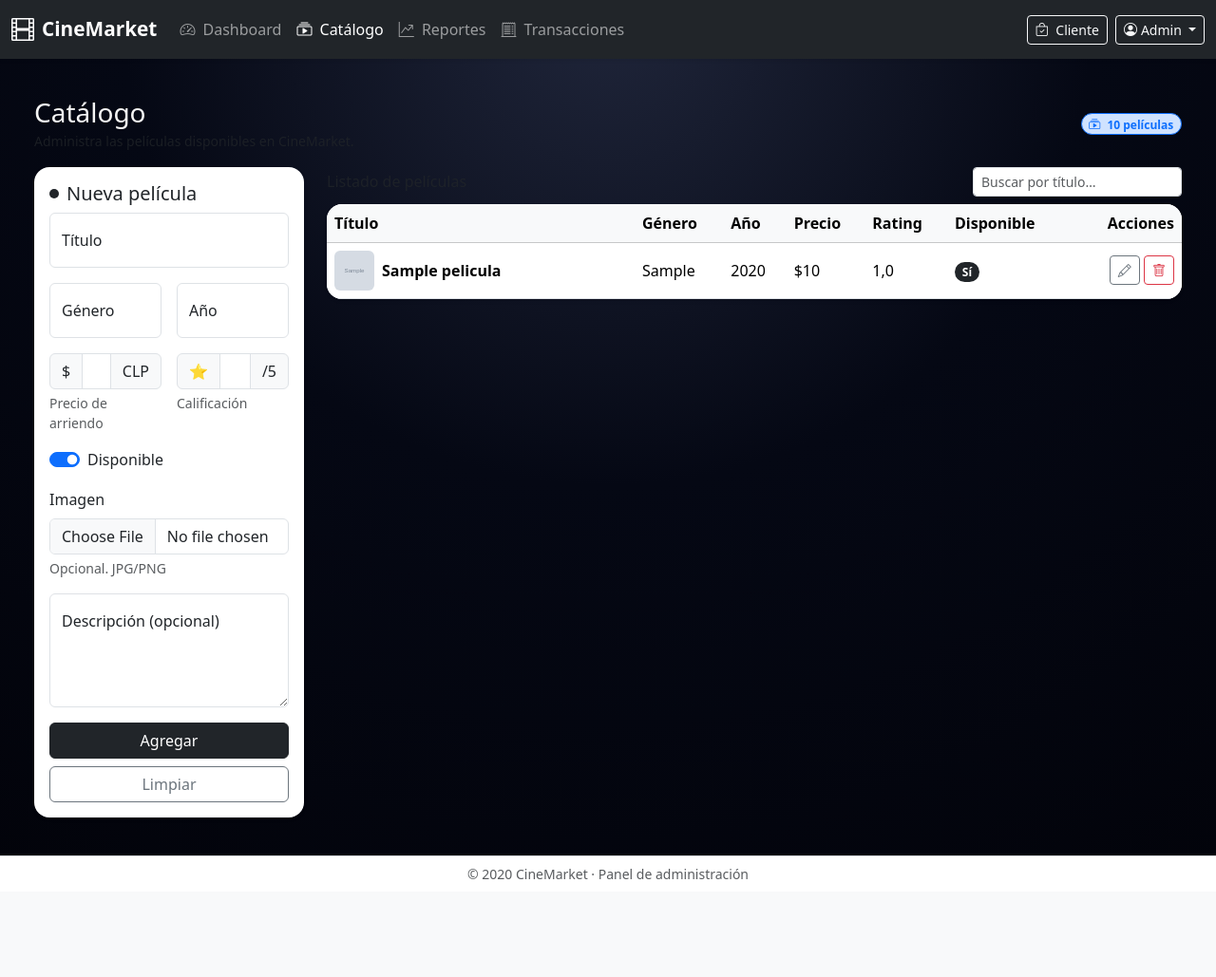
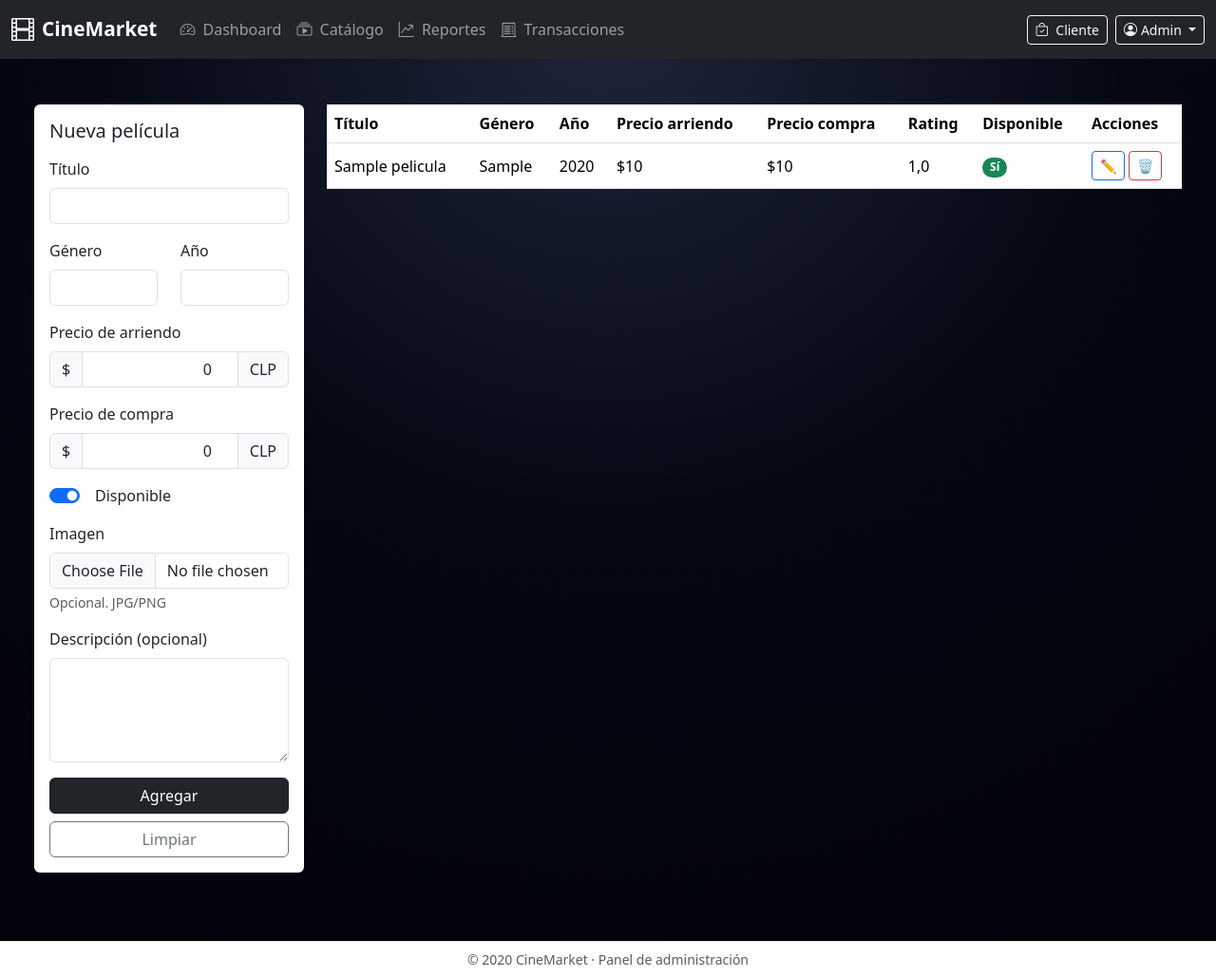
Before and after one commit to Nick24x/cinemarket, a Django app: template templates/panel/catalogo_admin.html in a window 1280 px wide. Shown: the whole page at 95% size. Before the commit the page ends 926 px from the top, so only its background shows below. Run offline with Django 5.2, Linux system fonts and the light colour scheme; tables that the repository leaves empty hold one stand-in row (values such as "Sample post"); the template is opened without the code that fills it: values that come from a table or form of the project are taken from there, most other values are stand-ins (such as "Sample title", 1, 10 or a date in 2020); grey boxes marked "Sample" are stand-in pictures.

Commit message:
Admin: precios separados (arriendo/compra), formularios actualizados y tabla del catálogo corregida

```diff
--- a/peliculas/forms.py
+++ b/peliculas/forms.py
@@ -4,8 +4,31 @@ from .models import Pelicula
 class PeliculaForm(forms.ModelForm):
     class Meta:
         model = Pelicula
-        fields = ['titulo','genero','anio','precio_arriendo','calificacion','disponible','imagen','descripcion']
+        fields = [
+            "titulo",
+            "genero",
+            "anio",
+            "precio_arriendo",
+            "precio_compra",
+            "disponible",
+            "calificacion",
+            "imagen",
+            "descripcion",
+        ]
         widgets = {
-            # ...
-            'disponible': forms.CheckboxInput(attrs={'class': 'form-check-input'}),
+            "titulo": forms.TextInput(attrs={"class": "form-control"}),
+            "genero": forms.TextInput(attrs={"class": "form-control"}),
+            "anio": forms.NumberInput(attrs={"class": "form-control", "min": 1900, "max": 2100}),
+            "precio_arriendo": forms.NumberInput(
+                attrs={"class": "form-control text-end", "step": "10", "min": "0"}
+            ),
+            "precio_compra": forms.NumberInput(
+                attrs={"class": "form-control text-end", "step": "10", "min": "0"}
+            ),
+            "disponible": forms.CheckboxInput(attrs={"class": "form-check-input"}),
+            "calificacion": forms.NumberInput(
+                attrs={"class": "form-control text-end", "step": "0.1", "min": "0", "max": "5"}
+            ),
+            "imagen": forms.ClearableFileInput(attrs={"class": "form-control"}),
+            "descripcion": forms.Textarea(attrs={"class": "form-control", "rows": 4}),
         }
--- a/templates/panel/catalogo_admin.html
+++ b/templates/panel/catalogo_admin.html
@@ -1,246 +1,142 @@
 {% extends 'panel/base_admin.html' %}
-{% load static %}
 
 {% block title %}Catálogo - Panel Admin{% endblock %}
-{% block nav_catalogo_active %}active{% endblock %}
 
 {% block content %}
-<div class="container-fluid py-3">
+<div class="container-fluid py-4">
+  <div class="row">
+    <!-- COLUMNA IZQUIERDA: NUEVA PELÍCULA -->
+    <div class="col-12 col-lg-3 mb-4">
+      <div class="card shadow-sm border-0">
+        <div class="card-body">
+          <h5 class="card-title mb-3">Nueva película</h5>
 
-  <!-- Encabezado -->
-  <div class="d-flex justify-content-between align-items-center mb-3">
-    <div>
-      <h3 class="mb-0">Catálogo</h3>
-      <small class="text-muted">Administra las películas disponibles en CineMarket.</small>
-    </div>
-    <span class="badge bg-primary-subtle text-primary border border-primary">
-      <i class="bi bi-collection-play me-1"></i> {{ total }} película{{ total|pluralize:"s" }}
-    </span>
-  </div>
-
-  <div class="row g-4">
-
-    <!-- Columna izquierda: Nueva película -->
-    <div class="col-12 col-lg-4 col-xl-3">
-      <form method="post" enctype="multipart/form-data" class="card border-0 shadow-sm rounded-4 p-3">
+          <form method="post" enctype="multipart/form-data">
             {% csrf_token %}
             <input type="hidden" name="_accion" value="crear">
 
-        <div class="d-flex align-items-center mb-2">
-          <div class="rounded-circle bg-dark me-2" style="width:10px;height:10px;"></div>
-          <h5 class="m-0">Nueva película</h5>
+            <!-- Título -->
+            <div class="mb-3">
+              <label class="form-label">Título</label>
+              {{ form.titulo }}
             </div>
 
-        <!-- Título -->
-        <div class="form-floating mb-3">
-          <input type="text" class="form-control" id="titulo" name="titulo" placeholder="Título" required>
-          <label for="titulo">Título</label>
+            <!-- Género / Año -->
+            <div class="row">
+              <div class="col-6 mb-3">
+                <label class="form-label">Género</label>
+                {{ form.genero }}
               </div>
-
-        <div class="row g-3">
-          <!-- Género -->
-          <div class="col-12 col-md-6">
-            <div class="form-floating">
-              <input type="text" class="form-control" id="genero" name="genero" placeholder="Acción, Terror…" required>
-              <label for="genero">Género</label>
+              <div class="col-6 mb-3">
+                <label class="form-label">Año</label>
+                {{ form.anio }}
               </div>
             </div>
 
-          <!-- Año -->
-          <div class="col-12 col-md-6">
-            <div class="form-floating">
-              <input type="number" class="form-control" id="anio" name="anio" placeholder="2025" min="1900" max="2100" required>
-              <label for="anio">Año</label>
+            <!-- Precio arriendo -->
+            <div class="mb-3">
+              <label class="form-label">Precio de arriendo</label>
+              <div class="input-group">
+                <span class="input-group-text">$</span>
+                {{ form.precio_arriendo }}
+                <span class="input-group-text">CLP</span>
               </div>
             </div>
 
-          <!-- Precio -->
-          <div class="col-12 col-md-6">
-            <div class="input-group flex-nowrap">
+            <!-- Precio compra -->
+            <div class="mb-3">
+              <label class="form-label">Precio de compra</label>
+              <div class="input-group">
                 <span class="input-group-text">$</span>
-              <input
-                type="number"
-                class="form-control text-end"
-                id="precio_arriendo"
-                name="precio_arriendo"
-                step="10" min="0"
-                inputmode="numeric" placeholder="2990" aria-label="Precio arriendo" required>
+                {{ form.precio_compra }}
                 <span class="input-group-text">CLP</span>
-            </div>
-            <div class="form-text">Precio de arriendo</div>
-          </div>
-
-          <!-- Calificación -->
-          <div class="col-12 col-md-6">
-            <div class="input-group flex-nowrap">
-              <span class="input-group-text">⭐</span>
-              <input
-                type="number"
-                class="form-control text-end"
-                id="calificacion"
-                name="calificacion"
-                step="0.1" min="0" max="5"
-                placeholder="4.5" required>
-              <span class="input-group-text">/5</span>
-            </div>
-            <div class="form-text">Calificación</div>
               </div>
             </div>
 
-        <!-- Disponible -->
-        <input type="hidden" name="disponible" value="0">
-        <div class="form-check form-switch mt-3">
-          <input class="form-check-input" type="checkbox" role="switch" id="disponible" name="disponible" value="1" checked>
-          <label class="form-check-label" for="disponible">Disponible</label>
+            <!-- Rating / Disponible / Imagen / Descripción... -->
+            <!-- (deja lo que ya tenías, solo asegúrate de usar los campos de form:
+                 form.calificacion, form.disponible, form.imagen, form.descripcion ) -->
+
+            <div class="form-check form-switch mb-3">
+              {{ form.disponible }}
+              <label class="form-check-label ms-2">Disponible</label>
             </div>
 
-        <!-- Imagen + preview -->
-        <div class="mt-3">
+            <div class="mb-3">
               <label class="form-label">Imagen</label>
-          <input class="form-control" type="file" id="imagen" name="imagen" accept="image/*">
-          <div class="border rounded-3 mt-2 p-2 text-center bg-light" id="previewBox" style="display:none;">
-            <img id="previewImg" class="img-fluid rounded-3" alt="Preview">
-          </div>
+              {{ form.imagen }}
               <div class="form-text">Opcional. JPG/PNG</div>
             </div>
 
-        <!-- Descripción -->
-        <div class="form-floating mt-3">
-          <textarea class="form-control" placeholder="Sinopsis, notas…" id="descripcion" name="descripcion" style="height: 120px;"></textarea>
-          <label for="descripcion">Descripción (opcional)</label>
+            <div class="mb-3">
+              <label class="form-label">Descripción (opcional)</label>
+              {{ form.descripcion }}
             </div>
 
-        <!-- Acciones -->
-        <div class="d-grid gap-2 mt-3">
-          <button type="submit" class="btn btn-dark">Agregar</button>
-          <button type="reset" class="btn btn-outline-secondary">Limpiar</button>
+            <div class="d-grid gap-2">
+              <button class="btn btn-dark" type="submit">Agregar</button>
+              <a href="{% url 'admin_catalogo' %}" class="btn btn-outline-secondary" type="button">
+                Limpiar
+              </a>
             </div>
           </form>
         </div>
-
-    <!-- Columna derecha: listado -->
-    <div class="col-12 col-lg-8 col-xl-9">
-      <div class="d-flex justify-content-between align-items-center mb-2">
-        <h6 class="m-0 text-muted">Listado de películas</h6>
-
-        <form class="d-flex" method="get">
-          <input class="form-control form-control-sm" name="q" value="{{ q }}" placeholder="Buscar por título…">
-        </form>
+      </div>
     </div>
 
-      <div class="table-responsive card border-0 shadow-sm rounded-4">
-        <table class="table align-middle mb-0">
-          <thead class="table-light">
+    <!-- COLUMNA DERECHA: TABLA -->
+    <div class="col-12 col-lg-9">
+      <!-- … buscador, etc … -->
+
+      <div class="table-responsive">
+        <table class="table align-middle">
+          <thead>
             <tr>
-              <th style="width:36%">Título</th>
+              <th>Título</th>
               <th>Género</th>
               <th>Año</th>
-              <th>Precio</th>
+              <th>Precio arriendo</th>
+              <th>Precio compra</th>
               <th>Rating</th>
               <th>Disponible</th>
-              <th class="text-end" style="width:120px">Acciones</th>
+              <th>Acciones</th>
             </tr>
           </thead>
           <tbody>
             {% for p in peliculas %}
             <tr>
-              <td class="fw-semibold">
-                <div class="d-flex align-items-center gap-2">
-                  {% if p.imagen %}
-                    <img src="{{ p.imagen.url }}" alt="" class="rounded" style="width:42px;height:42px;object-fit:cover;">
-                  {% else %}
-                    <div class="rounded bg-light d-flex align-items-center justify-content-center"
-                         style="width:42px;height:42px;">🎞️</div>
-                  {% endif %}
-                  <span>{{ p.titulo }}</span>
-                </div>
-              </td>
+              <td>{{ p.titulo }}</td>
               <td>{{ p.genero }}</td>
               <td>{{ p.anio }}</td>
               <td>${{ p.precio_arriendo|floatformat:0 }}</td>
+              <td>${{ p.precio_compra|floatformat:0 }}</td>
               <td>{{ p.calificacion|floatformat:1 }}</td>
               <td>
                 {% if p.disponible %}
-                  <span class="badge bg-dark">Sí</span>
+                  <span class="badge bg-success">Sí</span>
                 {% else %}
                   <span class="badge bg-secondary">No</span>
                 {% endif %}
               </td>
-              <td class="text-end">
-                <a href="{% url 'admin_pelicula_editar' p.id %}" class="btn btn-sm btn-outline-secondary" title="Editar">
-                  <i class="bi bi-pencil"></i>
+              <td>
+                <a href="{% url 'admin_pelicula_editar' p.id %}" class="btn btn-sm btn-outline-primary">
+                  ✏
                 </a>
-                <a href="{% url 'admin_pelicula_eliminar' p.id %}" class="btn btn-sm btn-outline-danger" title="Eliminar">
-                  <i class="bi bi-trash"></i>
+                <a href="{% url 'admin_pelicula_eliminar' p.id %}" class="btn btn-sm btn-outline-danger">
+                  🗑
                 </a>
               </td>
             </tr>
             {% empty %}
             <tr>
-              <td colspan="7" class="text-center py-4 text-muted">
-                No hay películas registradas.
-              </td>
+              <td colspan="8" class="text-center text-muted">No hay películas registradas.</td>
             </tr>
             {% endfor %}
           </tbody>
         </table>
       </div>
 
-      <!-- Paginación -->
-      {% if peliculas.paginator.num_pages > 1 %}
-      <nav class="mt-3">
-        <ul class="pagination pagination-sm mb-0">
-          {% if peliculas.has_previous %}
-            <li class="page-item"><a class="page-link" href="?page={{ peliculas.previous_page_number }}&q={{ q }}">«</a></li>
-          {% else %}
-            <li class="page-item disabled"><span class="page-link">«</span></li>
-          {% endif %}
-
-          {% for i in peliculas.paginator.page_range %}
-            {% if i == peliculas.number %}
-              <li class="page-item active"><span class="page-link">{{ i }}</span></li>
-            {% else %}
-              <li class="page-item"><a class="page-link" href="?page={{ i }}&q={{ q }}">{{ i }}</a></li>
-            {% endif %}
-          {% endfor %}
-
-          {% if peliculas.has_next %}
-            <li class="page-item"><a class="page-link" href="?page={{ peliculas.next_page_number }}&q={{ q }}">»</a></li>
-          {% else %}
-            <li class="page-item disabled"><span class="page-link">»</span></li>
-          {% endif %}
-        </ul>
-      </nav>
-      {% endif %}
     </div>
   </div>
 </div>
-
-<!-- Helpers UI -->
-{% block extra_js %}
-<script>
-  const inputImg = document.getElementById('imagen');
-  const box = document.getElementById('previewBox');
-  const img = document.getElementById('previewImg');
-  if (inputImg) {
-    inputImg.addEventListener('change', e => {
-      const f = e.target.files?.[0];
-      if (!f) { box.style.display = 'none'; return; }
-      const url = URL.createObjectURL(f);
-      img.src = url;
-      box.style.display = 'block';
-    });
-  }
-
-  const rate = document.getElementById('calificacion');
-  if (rate) {
-    rate.addEventListener('blur', () => {
-      let v = parseFloat(rate.value || 0);
-      if (isNaN(v)) v = 0;
-      v = Math.max(0, Math.min(5, v));
-      rate.value = (Math.round(v * 10) / 10).toFixed(1);
-    });
-  }
-</script>
 {% endblock %}
-{% endblock %}
--- a/templates/panel/pelicula_form_admin.html
+++ b/templates/panel/pelicula_form_admin.html
@@ -22,7 +22,6 @@
         <div class="card-body">
           <h4 class="mb-3">Editar: {{ obj.titulo }}</h4>
 
-          <!-- Errores generales -->
           {% if form.non_field_errors %}
           <div class="alert alert-danger py-2">
             {{ form.non_field_errors }}
@@ -184,7 +183,7 @@
                 Cancelar
               </a>
               <button class="btn btn-dark">
-                <i class="bi bi-save me-1"></i> Guardar
+                Guardar
               </button>
             </div>
 
```
Lines whose indentation alone changed are shown as unchanged.
